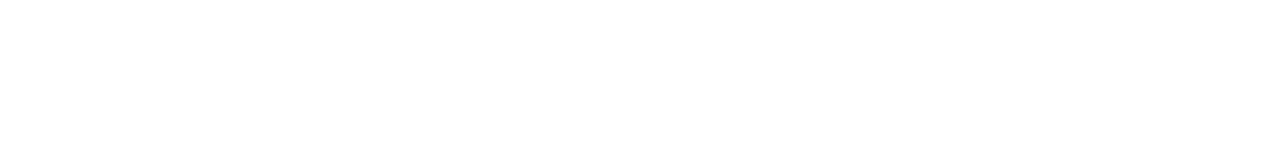
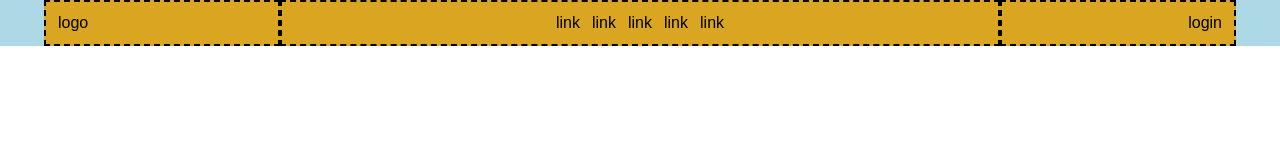
Before and after one commit to vi-ser/htmlcss-struttura-discord, a plain HTML site: page index.html in a window 1280 px wide. Drawn offline with Linux system fonts and the light colour scheme.

Commit message:
aggiunta navbar

```diff
--- a/css/style.css
+++ b/css/style.css
@@ -3,3 +3,65 @@
     padding: 0;
     box-sizing: border-box;
 }
+
+/* reset */
+
+body {
+    font-family: Arial, Helvetica, sans-serif;
+}
+
+/* navbar */
+nav {
+    /* height: 50px; */
+    /* test */
+
+    background-color: #ADD8E6;
+}
+
+.container {
+    /* background-color: yellow; */
+    /* test */
+
+    display: flex;
+    max-width: 1192px;
+    margin-left: auto;
+    margin-right: auto;
+}
+
+#menu {
+    display: flex;
+    justify-content: space-between;
+
+    background-color: #DAA520;
+}
+
+.container #logo1 {
+    padding: 12px;
+    border: 2px dashed black;
+    min-width: 236px;
+}
+
+
+#menu ul {
+    display: flex;
+    flex-direction: row;
+    justify-content: center;
+    flex-grow: 1;
+    gap: 12px;
+
+    padding: 12px;
+    border: 2px dashed black;
+
+    list-style-type: none;
+}
+
+.container #login1 {
+    display: flex;
+    flex-direction: row-reverse;
+
+    padding: 12px;
+    border: 2px dashed black;
+
+    min-width: 236px;
+
+}
--- a/index.html
+++ b/index.html
@@ -6,13 +6,32 @@
     <meta name="viewport" content="width=device-width, initial-scale=1.0">
     <title>Layout Discord</title>
 
-    <link rel="stylesheet" href="">
+    <link rel="stylesheet" href="css/style.css">
 </head>
 
 <body>
 
     <!-- navbar -->
     <nav>
+        <div id="menu" class="container">
+
+            <div id="logo1">
+                logo
+            </div>
+
+            <ul>
+                <li>link</li>
+                <li>link</li>
+                <li>link</li>
+                <li>link</li>
+                <li>link</li>
+            </ul>
+
+            <div id="login1">
+                login
+            </div>
+
+        </div>
 
     </nav>
     <!-- fine navbar -->
```
